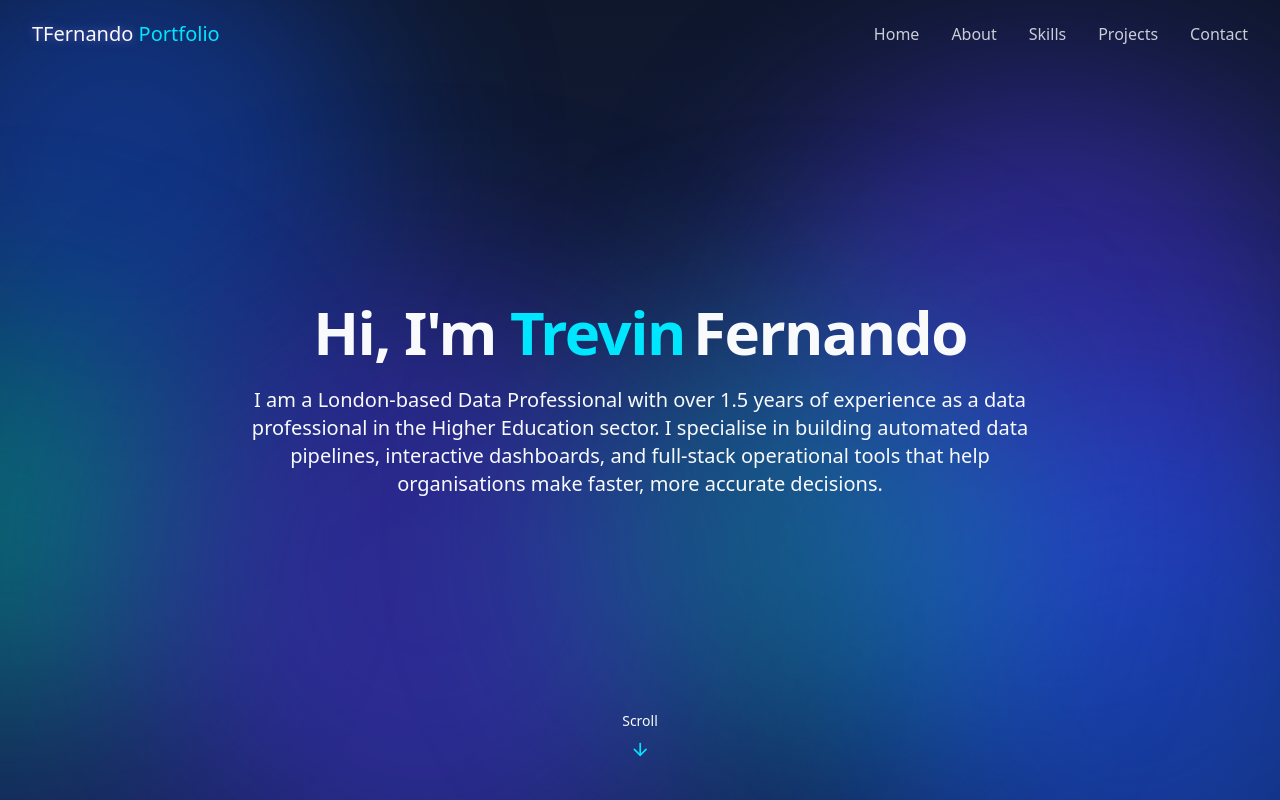
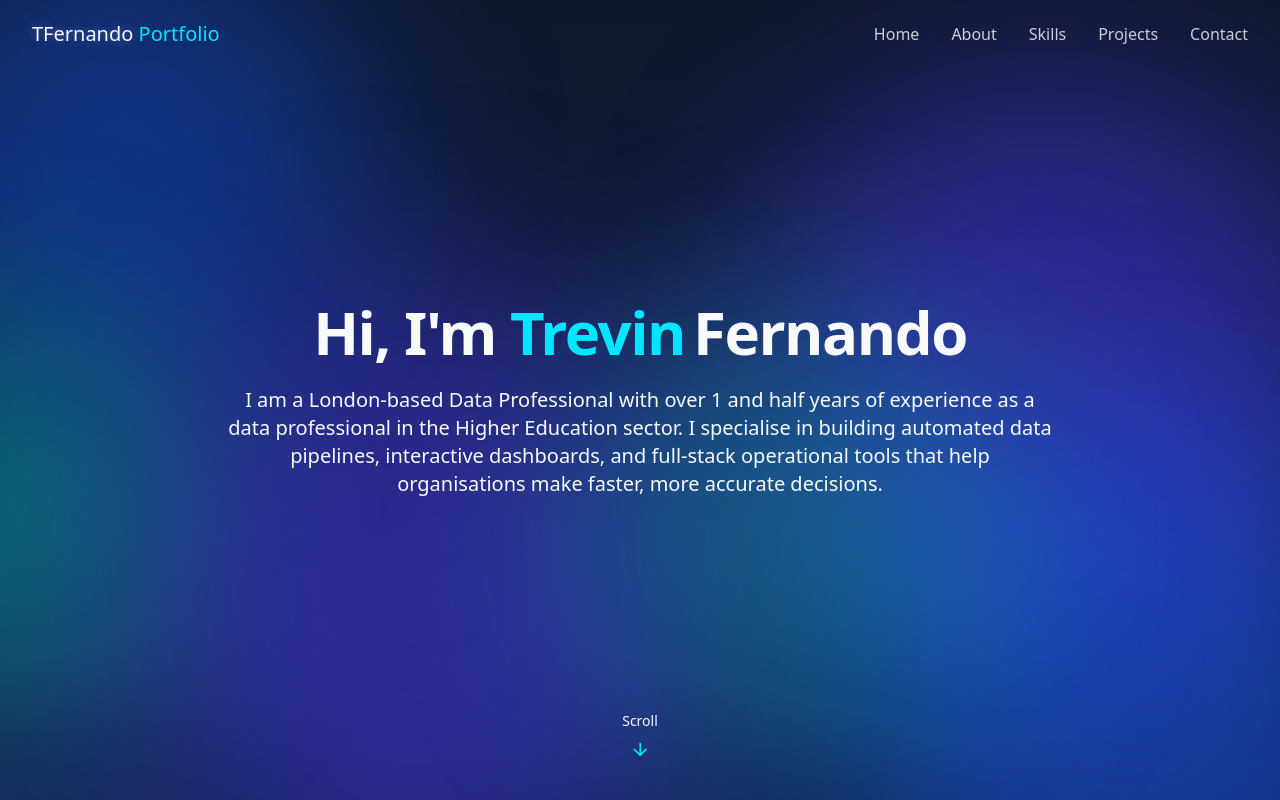
Before and after one commit to T-revin/Portfolio-Website, a React (Vite) app: page / in a window 1280 px wide. Shown: the top 800 px of the page. Built offline with nearby package versions, Linux system fonts and the light colour scheme.

Commit message:
Slight change to hero section text

```diff
--- a/src/components/HeroSection.jsx
+++ b/src/components/HeroSection.jsx
@@ -19,7 +19,7 @@ export const HeroSection = () => {
           </h1>
 
           <p className="text-lg md:text-xl text-muted-foreground max-2-2xl mx-auto opacity-0 animate-fade-in-delay-4">
-            I am a London-based Data Professional with over 1.5 years of experience as a data professional in the Higher Education sector.
+            I am a London-based Data Professional with over 1 and half years of experience as a data professional in the Higher Education sector.
             I specialise in building automated data pipelines, interactive dashboards, and full-stack operational tools
             that help organisations make faster, more accurate decisions.
           </p>
```
